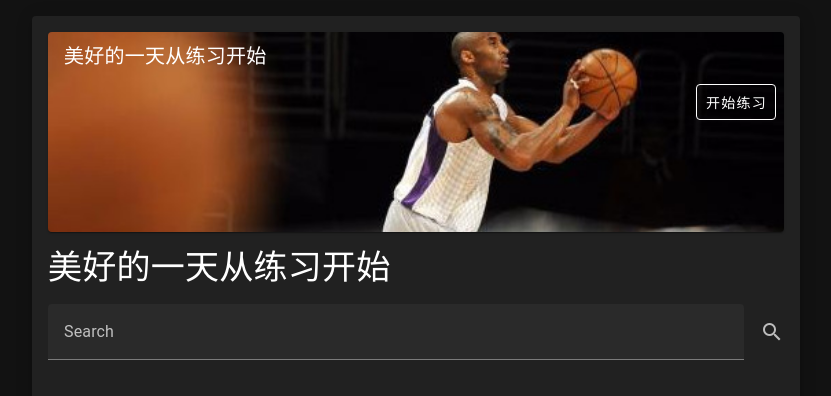
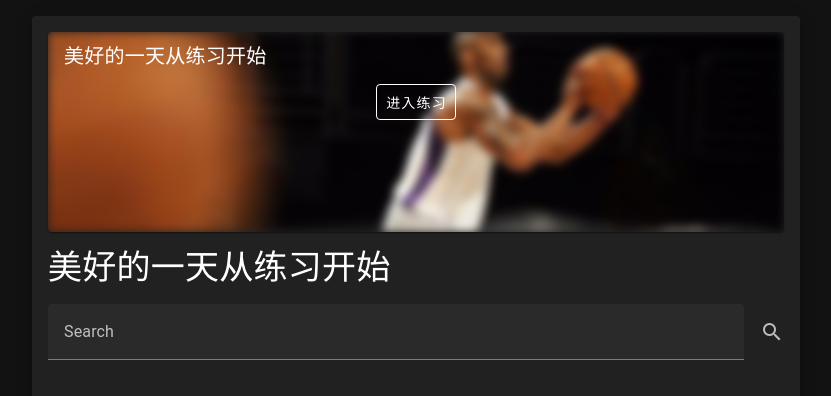
Before and after one commit to h0ngliangli/zoestrope, a Vue app: page / in a window 1280 px wide. Shown: the top 396 px of the page, without its empty margins (224-1055 px from the left). Built offline with nearby package versions, Linux system fonts and the light colour scheme; no server answers.

Commit message:
add transition to header

```diff
--- a/src/pages/index.vue
+++ b/src/pages/index.vue
@@ -1,17 +1,3 @@
-<script setup>
-import FlashcardList from "@/components/FlashcardList.vue"
-import { useAppStore } from "@/stores/app"
-
-const appStore = useAppStore()
-fetch("http://localhost:3000/flashcard/recent")
-  .then((res) => res.json())
-  .then((data) => {
-    appStore.setRecentFlashcards(data)
-  })
-  .catch((err) => console.error(err))
-
-</script>
-
 <template>
   <!-- dashboard
       includes a search bar, a list of recent flashcards,
@@ -25,15 +11,20 @@ fetch("http://localhost:3000/flashcard/recent")
 
    -->
   <v-sheet class="pa-4" rounded elevation="6">
-    <v-card class="mb-4" height="200" image="@/assets/header.jpg">
+    <v-card class="mb-4" height="200" @mouseover="mouseoverHeader" @mouseleave="mouseleaveHeader">
+      <template v-slot:image>
+        <v-img src="@/assets/header.jpg" cover
+        :style="{ filter: `blur(${blurStength}px)`, transition: 'filter 0.5s ease-in-out' }"
+        ></v-img>
+      </template>
       <v-card-title class="text-h6">美好的一天从练习开始</v-card-title>
       <v-card-actions>
         <v-btn
           variant="outlined"
-          class="ml-auto"
+          class="mx-auto"
           @click="$router.push('/flashcard/new')"
         >
-          开始练习
+          进入练习
         </v-btn>
       </v-card-actions>
     </v-card>
@@ -52,3 +43,25 @@ fetch("http://localhost:3000/flashcard/recent")
     </v-card>
   </v-sheet>
 </template>
+
+
+<script setup>
+import FlashcardList from "@/components/FlashcardList.vue"
+import { useAppStore } from "@/stores/app"
+
+const blurStength = ref(5)
+const appStore = useAppStore()
+fetch("http://localhost:3000/flashcard/recent")
+  .then((res) => res.json())
+  .then((data) => {
+    appStore.setRecentFlashcards(data)
+  })
+  .catch((err) => console.error(err))
+
+const mouseoverHeader = () => {
+  blurStength.value = 0
+}
+const mouseleaveHeader = () => {
+  blurStength.value = 5
+}
+</script>
```
